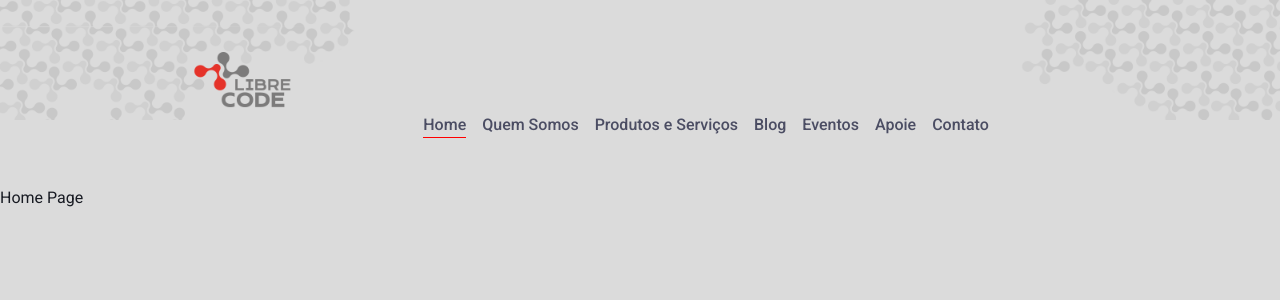
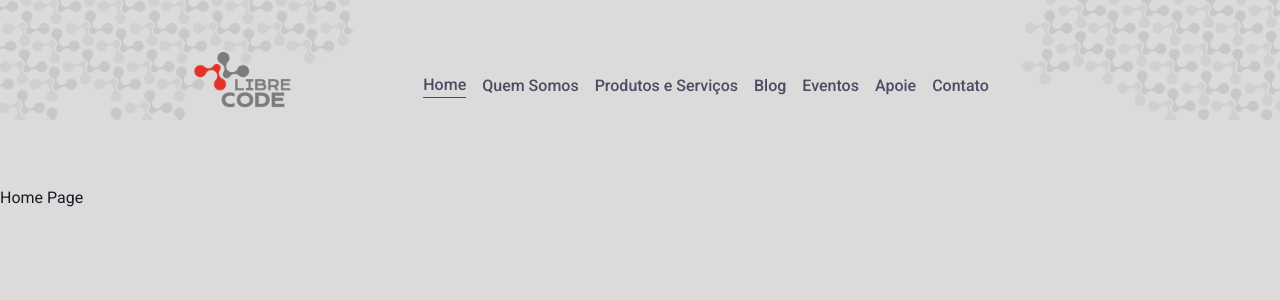
Before and after one commit to LibreCodeCoop/site, a Next.js app: page / in a window 1280 px wide. Shown: the top 300 px of the page. Built offline with nearby package versions, Linux system fonts and the light colour scheme.

Commit message:
fix responsive layout

```diff
--- a/src/components/ActiveLink.tsx
+++ b/src/components/ActiveLink.tsx
@@ -1,6 +1,7 @@
 import { useRouter } from "next/router";
 import Link, { LinkProps } from "next/link";
 import { cloneElement, ReactElement } from "react";
+import { useHeaderDrawer } from "@/context/HeaderDrawerContext";
 
 interface ActiveLinkProps extends LinkProps {
   children: ReactElement;
@@ -13,6 +14,8 @@ export function ActiveLink({
   ...rest
 }: ActiveLinkProps) {
   const { asPath } = useRouter();
+  const { isOpen } = useHeaderDrawer();
+
   let isActive = false;
 
   if (shouldMatchExactHref && (asPath === rest.href || asPath === rest.as)) {
@@ -30,8 +33,8 @@ export function ActiveLink({
     <Link {...rest}>
       {cloneElement(children, {
         color: "gray.600",
-        borderBottom: isActive && "1px",
-        borderColor: "red.600",
+        borderBottom: !isOpen && isActive && "1px",
+        borderColor: !isOpen && "red.600",
       })}
     </Link>
   );
--- a/src/components/Header/HeaderNav.tsx
+++ b/src/components/Header/HeaderNav.tsx
@@ -7,7 +7,13 @@ export function HeaderNav() {
       justify={["space-evenly", "space-evenly", "flex-end"]}
       flexDir={["column", "column", "row"]}
       spacing="4"
-      ml="28"
+      align={["center", "center", "flex-end"]}
+      mb={["0", "0", "10"]}
+      ml={["0", "0", "28"]}
+      h={{
+        base: "80vh",
+        lg: "100%",
+      }}
     >
       <HeaderLink title="Home" url="/" />
       <HeaderLink title="Quem Somos" url="/about-us" />
--- a/src/components/Header/index.tsx
+++ b/src/components/Header/index.tsx
@@ -33,7 +33,7 @@ export const Header = ({ menuLinks }: ComponentProps) => {
       h={["250px", "250px", "170px", "170px"]}
       justify="center"
       align={["center", "center", "flex-end"]}
-      pb={["0", "0", "20", "8"]}
+      pb={["0", "4", "10", "8"]}
       mb="4"
       pl={["10", "10", "1"]}
       bgImage={[
@@ -42,10 +42,10 @@ export const Header = ({ menuLinks }: ComponentProps) => {
         "url('/static/background-hover-desktop.svg')",
       ]}
       bgRepeat="no-repeat"
-      bgSize={["contain", "cover", "contain"]}
+      bgSize={{ base: "contain", "2xl": "cover" }}
     >
       {isDrawerSidebar ? (
-        <Box alignSelf={["center", "flex-end"]}>
+        <Flex alignSelf={["center", "flex-end"]}>
           <IconButton
             icon={<Icon as={RiMenuLine} />}
             variant="unstyled"
@@ -55,7 +55,8 @@ export const Header = ({ menuLinks }: ComponentProps) => {
             fontSize="24"
           ></IconButton>
           <HeaderDrawer />
-        </Box>
+          <SearchBox />
+        </Flex>
       ) : (
         <HeaderNav />
       )}
```
